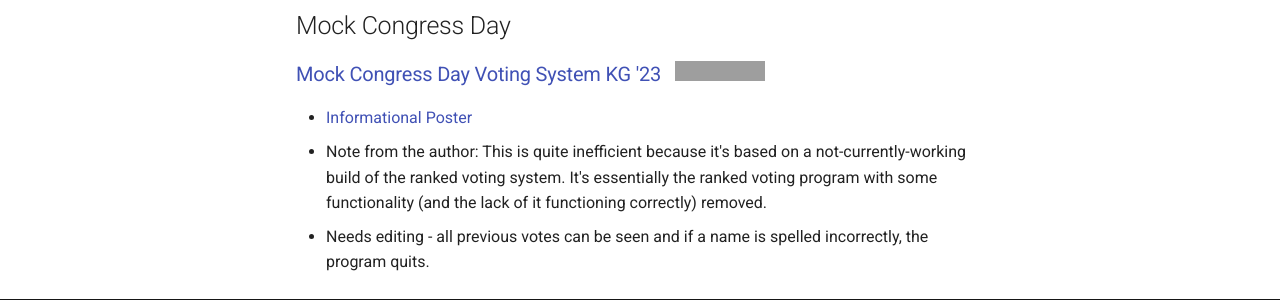
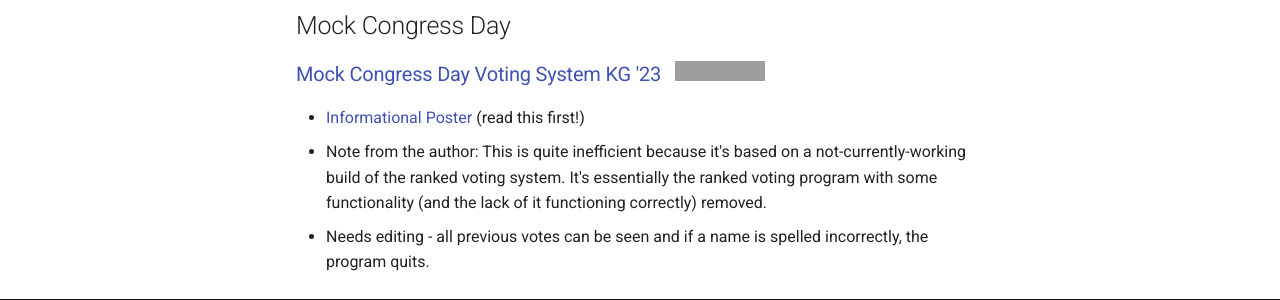
Before and after one commit to athenian-computational-thinking/athenian-cs-mkdocs, an MkDocs documentation site: the page built from docs/ct-projects.md, in a window 1280 px wide and 900 px high, scrolled down 2212 px. Shown: the part 557-857 px from the top of the window. Built offline with MkDocs 1.6.1 and Material for MkDocs 9.7.7, drawn with Linux system fonts in a browser that asks for light colours; comment, search, counter and statistics services are not loaded; grey boxes are pictures that could not be loaded.

Commit message:
Update ct-projects.md

```diff
--- a/docs/ct-projects.md
+++ b/docs/ct-projects.md
@@ -84,7 +84,7 @@ These are programs written by the 9th grade Computational Thinking students for
 
 ## Mock Congress Day
 ### [Mock Congress Day Voting System KG '23](https://github.com/athenian-ct-projects/Mock-Congress-Day-KG) &nbsp; [![Run on Repl.it](https://repl.it/badge/github/athenian-ct-projects/Mock-Congress-Day-KG)](https://repl.it/github/athenian-ct-projects/Mock-Congress-Day-KG)
-* [Informational Poster](https://github.com/athenian-ct-projects/Mock-Congress-Day-KG/blob/master/Voting%20Program%20Poster.pdf)
+* [Informational Poster](https://github.com/athenian-ct-projects/Mock-Congress-Day-KG/blob/master/Voting%20Program%20Poster.pdf) (read this first!)
 * Note from the author: This is quite inefficient because it's based on a not-currently-working build of the ranked voting system.
 It's essentially the ranked voting program with some functionality (and the lack of it functioning correctly) removed.
 * Needs editing - all previous votes can be seen and if a name is spelled incorrectly, the program quits.
```
